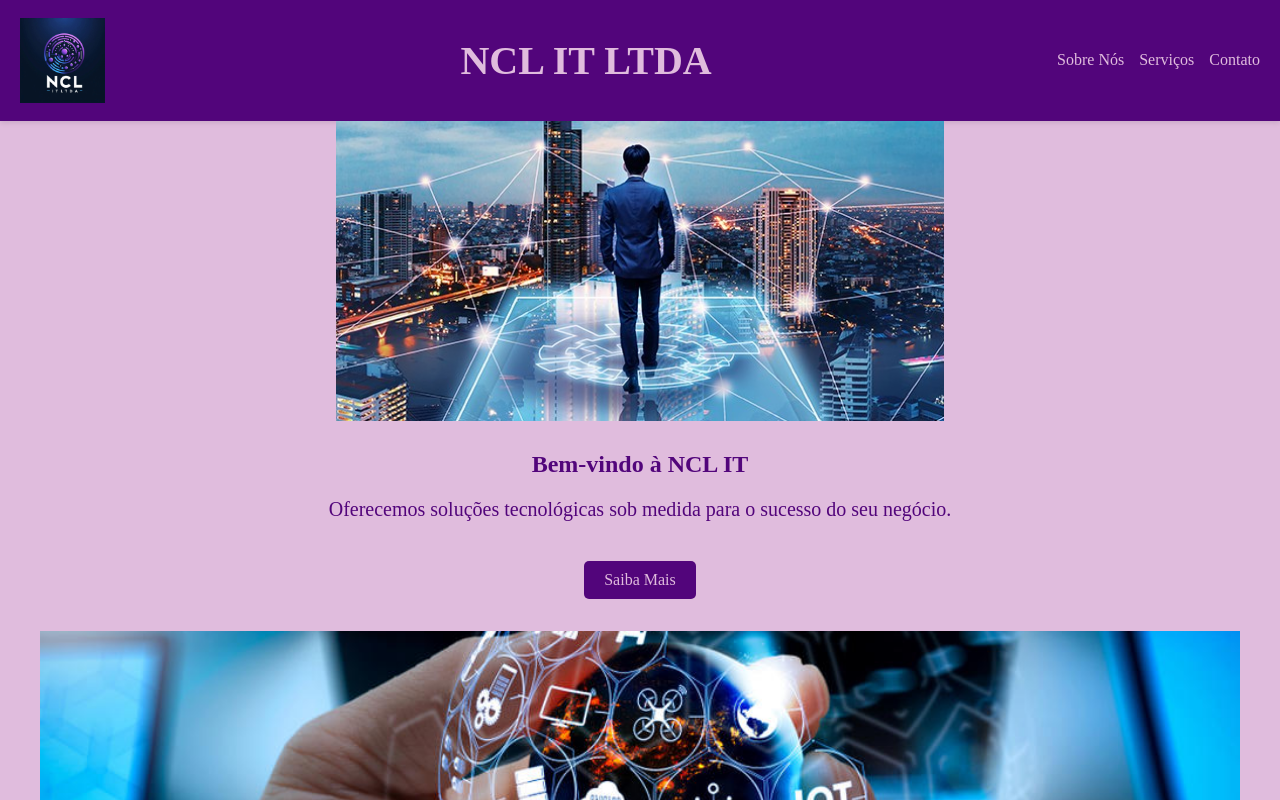
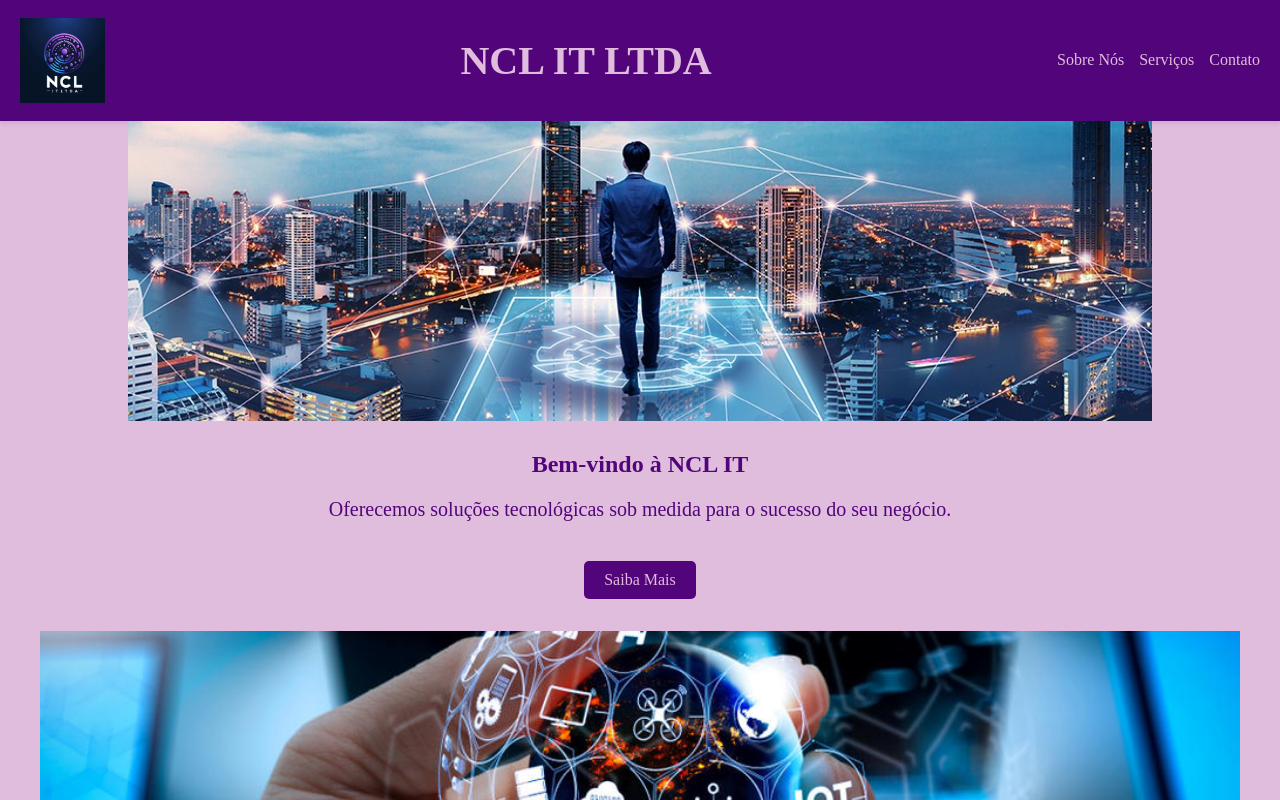
Before and after one commit to fhlaterza/nclitpage, a Next.js app: page / in a window 1280 px wide. Shown: the top 800 px of the page. Built offline with nearby package versions, Linux system fonts and the light colour scheme; a web font is replaced by a local one.

Commit message:
ajustes finais

```diff
--- a/src/app/globals.css
+++ b/src/app/globals.css
@@ -75,7 +75,7 @@ body {
 
 .hero-image {
   position: relative;
-  width: 47.5%;
+  width: 80%;
   height: 300px; /* Ajuste a altura conforme necessário */
   margin: 0 auto;
   display: flex;
```
